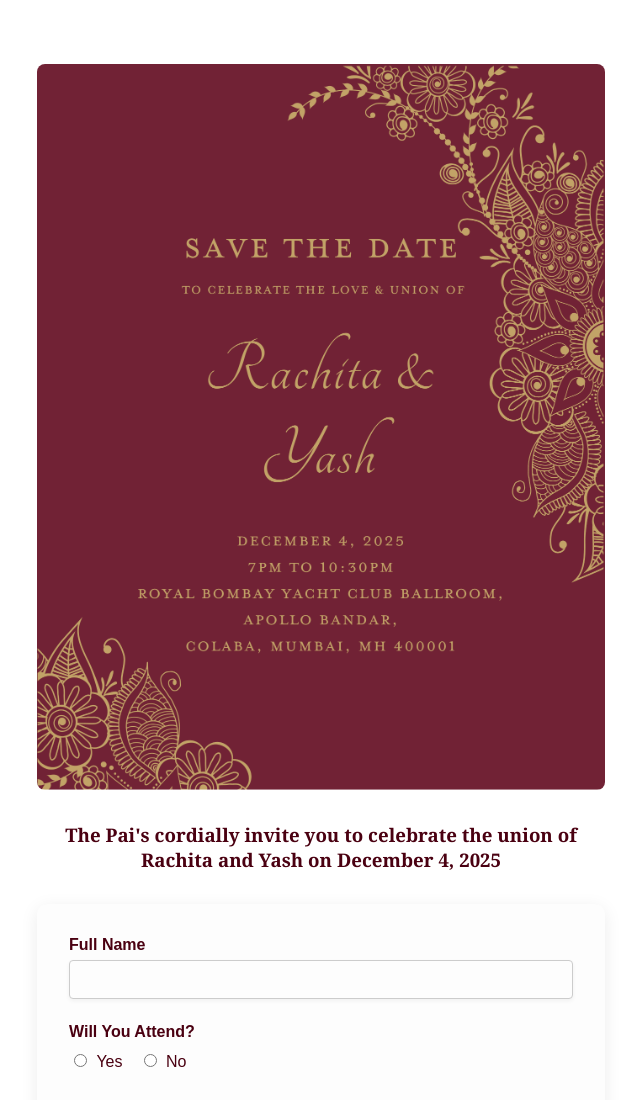
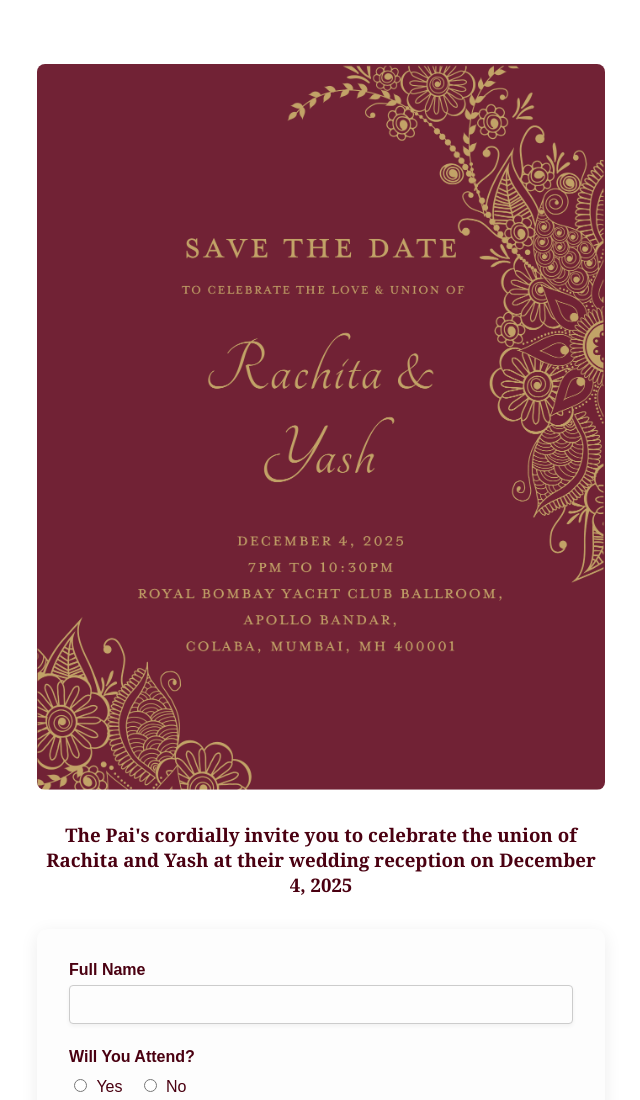
Before and after one commit to npai96/rach-wedding-rsvp, a plain HTML site: page index.html in a window 1280 px wide. Shown: the top 1100 px of the page, without its empty margins (319-959 px from the left). Drawn offline with Linux system fonts and the light colour scheme.

Commit message:
Updated header text

```diff
--- a/index.html
+++ b/index.html
@@ -10,7 +10,7 @@
   <div class="container" style="padding-top: 2rem;">
     <img src="imgs/save_the_date.png" alt="Save the Date" style="max-width: 100%; height: auto; display: block; margin: 0 auto 2rem; border-radius: 8px; border: none;" />
     <h3 style="text-align: center; color: #4a0011; font-family: 'Playfair Display', Georgia, serif;">
-      The Pai's cordially invite you to celebrate the union of Rachita and Yash on December 4, 2025
+      The Pai's cordially invite you to celebrate the union of Rachita and Yash at their wedding reception on December 4, 2025
     </h3>
     <form action="https://hooks.zapier.com/hooks/catch/23387414/uyvl87h/" method="POST" style="margin-top: 2rem;">
       <div class="form-group">
```
